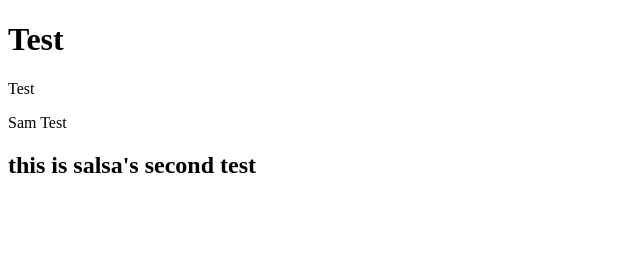
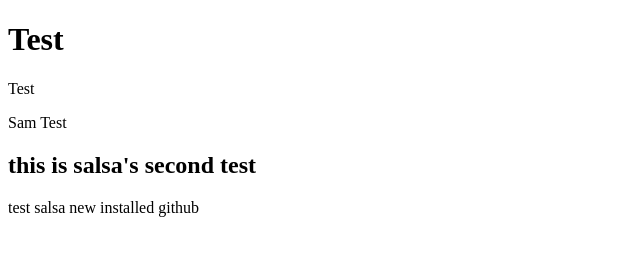
Before and after one commit to misbhvr/SafeLink, a plain HTML site: page index.html in a window 1280 px wide. Shown: the whole page, without its empty margins (0-640 px from the left). Drawn offline with Linux system fonts and the light colour scheme.

Commit message:
Test on reinstalled github

```diff
--- a/index.html
+++ b/index.html
@@ -11,4 +11,5 @@
     <p>Sam Test</p>
 
     <h2>this is salsa's second test</h2>
+    <p>test salsa new installed github </p>
 </body>
```
